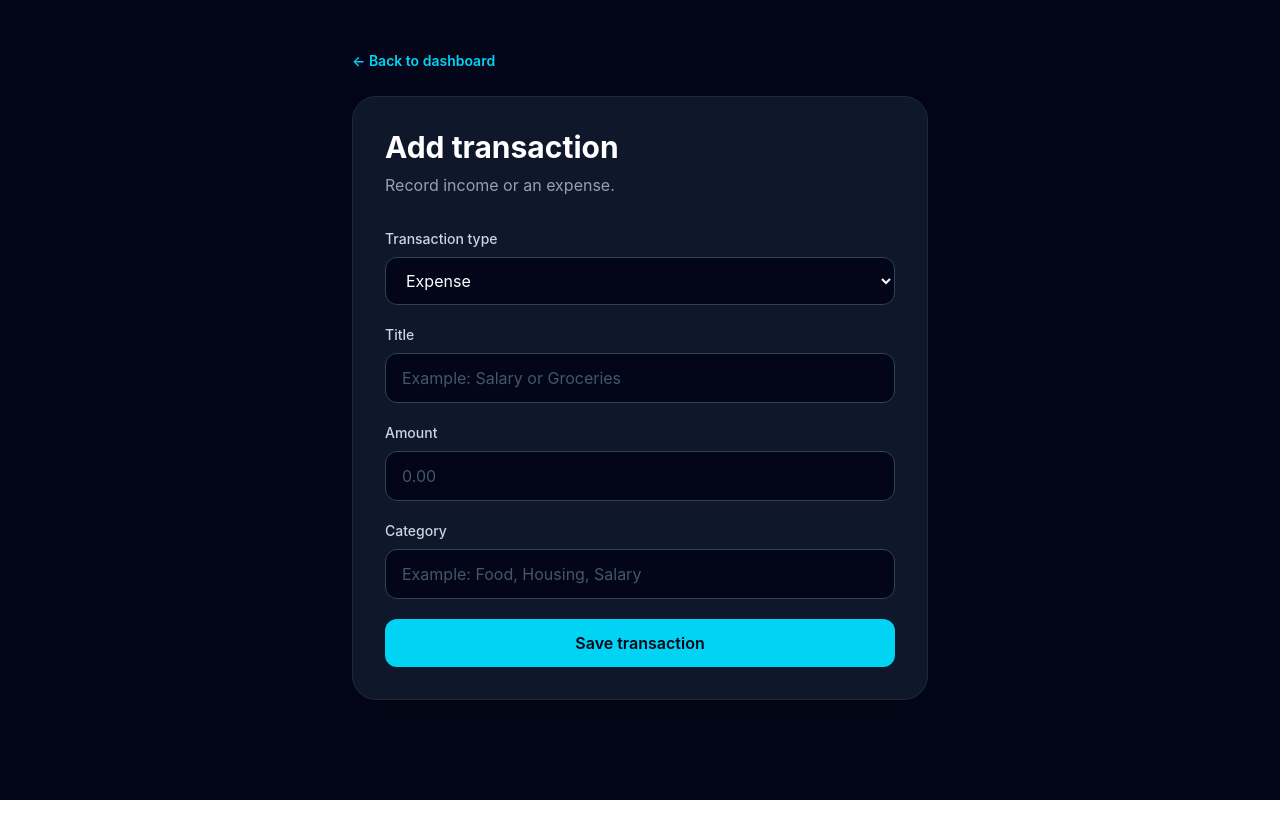
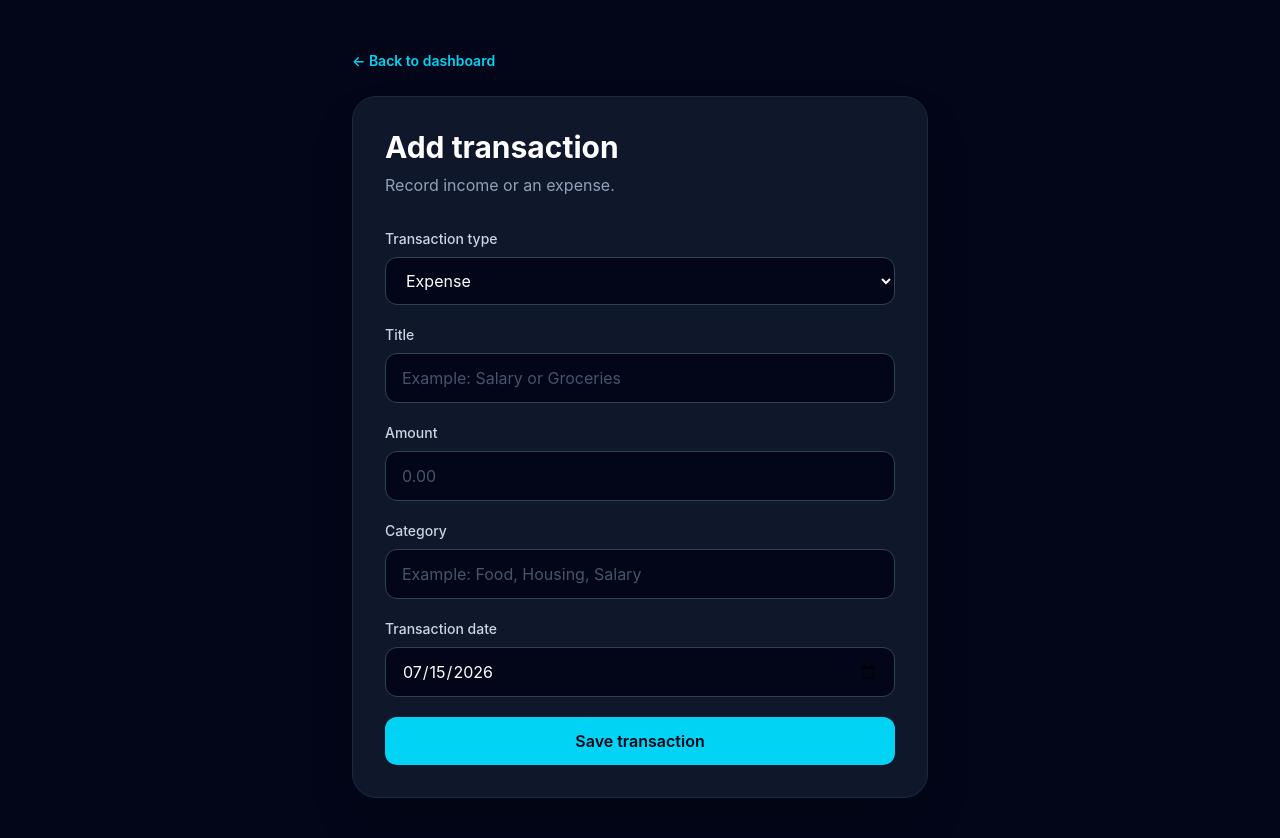
Before and after one commit to vrushtis262-a11y/finpilot-ai, a React (Vite) app in the folder frontend/: page /add-transaction in a window 1280 px wide. Shown: the top 838 px of the page. Before the commit the page ends 800 px from the top, so only its background shows below. Built offline with nearby package versions, Linux system fonts and the light colour scheme; sample sign-in values are in the browser's storage.

Commit message:
Add transaction dates and CRUD API support

```diff
--- a/frontend/src/pages/AddTransaction.tsx
+++ b/frontend/src/pages/AddTransaction.tsx
@@ -3,13 +3,15 @@ import { Navigate, useNavigate } from "react-router";
 
 function AddTransaction() {
     const navigate = useNavigate();
+    const token = localStorage.getItem("token");
 
-    const token = localStorage.getItem("token");
+    const today = new Date().toISOString().split("T")[0];
 
     const [type, setType] = useState("expense");
     const [title, setTitle] = useState("");
     const [amount, setAmount] = useState("");
     const [category, setCategory] = useState("");
+    const [transactionDate, setTransactionDate] = useState(today);
     const [isSubmitting, setIsSubmitting] = useState(false);
 
     if (!token) {
@@ -18,6 +20,31 @@ function AddTransaction() {
 
     const handleSubmit = async (e: React.FormEvent) => {
         e.preventDefault();
+
+        const cleanTitle = title.trim();
+        const cleanCategory = category.trim();
+        const numericAmount = Number(amount);
+
+        if (!cleanTitle) {
+            alert("Please enter a title.");
+            return;
+        }
+
+        if (!cleanCategory) {
+            alert("Please enter a category.");
+            return;
+        }
+
+        if (!Number.isFinite(numericAmount) || numericAmount <= 0) {
+            alert("Amount must be greater than 0.");
+            return;
+        }
+
+        if (!transactionDate) {
+            alert("Please choose a transaction date.");
+            return;
+        }
+
         setIsSubmitting(true);
 
         try {
@@ -28,10 +55,11 @@ function AddTransaction() {
                     Authorization: `Bearer ${token}`,
                 },
                 body: JSON.stringify({
-                    title,
-                    amount: Number(amount),
-                    category,
+                    title: cleanTitle,
+                    amount: numericAmount,
+                    category: cleanCategory,
                     transaction_type: type,
+                    transaction_date: transactionDate,
                 }),
             });
 
@@ -112,6 +140,7 @@ function AddTransaction() {
                             <input
                                 id="title"
                                 type="text"
+                                maxLength={100}
                                 placeholder="Example: Salary or Groceries"
                                 value={title}
                                 onChange={(e) => setTitle(e.target.value)}
@@ -152,11 +181,30 @@ function AddTransaction() {
                             <input
                                 id="category"
                                 type="text"
+                                maxLength={50}
                                 placeholder="Example: Food, Housing, Salary"
                                 value={category}
                                 onChange={(e) => setCategory(e.target.value)}
                                 required
                                 className="w-full rounded-xl border border-slate-700 bg-slate-950 px-4 py-3 outline-none placeholder:text-slate-600 focus:border-cyan-400"
+                            />
+                        </div>
+
+                        <div>
+                            <label
+                                htmlFor="transaction-date"
+                                className="mb-2 block text-sm font-medium text-slate-300"
+                            >
+                                Transaction date
+                            </label>
+
+                            <input
+                                id="transaction-date"
+                                type="date"
+                                value={transactionDate}
+                                onChange={(e) => setTransactionDate(e.target.value)}
+                                required
+                                className="w-full rounded-xl border border-slate-700 bg-slate-950 px-4 py-3 outline-none focus:border-cyan-400"
                             />
                         </div>
 
```
